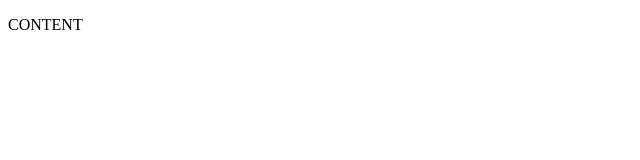
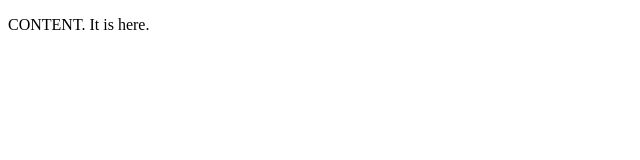
Before and after one commit to cecileanne/cecileanne.github.io, a plain HTML site: page index.html in a window 1280 px wide. Shown: the full height of the page, 0-640 px from the left. Drawn offline with Linux system fonts and the light colour scheme.

Commit message:
added more content

```diff
--- a/index.html
+++ b/index.html
@@ -7,6 +7,6 @@
     <title>Cecile's Homepage</title>
 </head>
 <body>
-    <p>CONTENT</p>
+    <p>CONTENT. It is here.</p>
 </body>
 </html>
```
